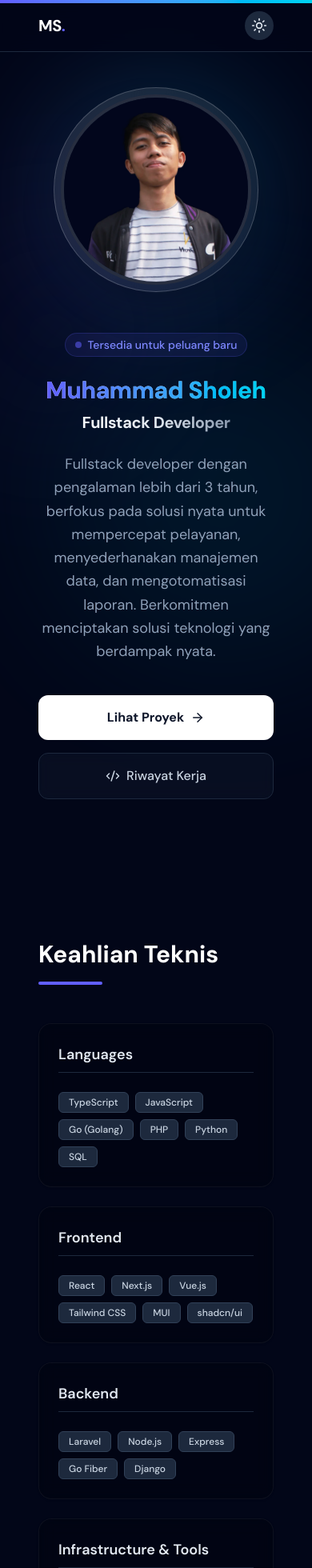
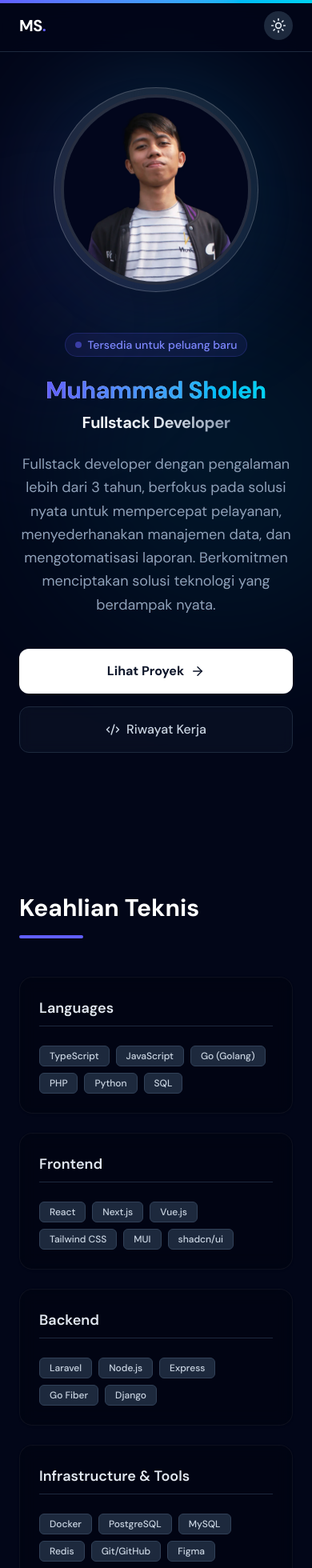
Before and after one commit to Avsholeh/avsholeh.github.io, a React (Vite) app: page / in a window 390 px wide. Shown: the top 1960 px of the page at 80% size. Built offline with nearby package versions, Linux system fonts and the light colour scheme.

Commit message:
feat: change content width

```diff
--- a/src/App.tsx
+++ b/src/App.tsx
@@ -53,7 +53,7 @@ export default function App() {
 
         {/* Navigation */}
         <nav className="fixed top-0 left-0 right-0 z-40 bg-white/80 dark:bg-slate-950/80 backdrop-blur-md border-b border-slate-200 dark:border-slate-800 transition-colors duration-300">
-          <div className="container mx-auto px-12 md:px-24 lg:px-48 h-16 flex items-center justify-between">
+          <div className="container mx-auto px-6 md:px-12 lg:px-48 h-16 flex items-center justify-between">
             <a
               href="#"
               onClick={(e) => {
--- a/src/components/Certificates.tsx
+++ b/src/components/Certificates.tsx
@@ -5,7 +5,7 @@ import { Award, Calendar, ExternalLink } from "lucide-react";
 export default function Certificates() {
   return (
     <section id="certificates" className="py-24 relative">
-      <div className="container mx-auto px-12 md:px-24 lg:px-48">
+      <div className="container mx-auto px-6 md:px-12 lg:px-48">
         <motion.div initial={{ opacity: 0 }} whileInView={{ opacity: 1 }} viewport={{ once: true }} className="mb-12">
           <h2 className="text-3xl font-bold mb-4 dark:text-white text-slate-900">Sertifikasi</h2>
           <div className="h-1 w-20 bg-cyan-500 rounded-full" />
--- a/src/components/Contact.tsx
+++ b/src/components/Contact.tsx
@@ -21,7 +21,7 @@ export default function Contact() {
       {/* Glow */}
       <div className="absolute bottom-0 left-1/2 -translate-x-1/2 w-full h-96 bg-linear-to-t from-indigo-500/10 via-cyan-500/5 to-transparent pointer-events-none" />
 
-      <div className="container mx-auto px-12 md:px-24 lg:px-48">
+      <div className="container mx-auto px-6 md:px-12 lg:px-48">
         <motion.div
           initial={{ opacity: 0, y: 20 }}
           whileInView={{ opacity: 1, y: 0 }}
--- a/src/components/Education.tsx
+++ b/src/components/Education.tsx
@@ -5,7 +5,7 @@ import { BookOpen, Calendar, GraduationCap, MapPin } from "lucide-react";
 export default function Education() {
   return (
     <section id="education" className="py-24 bg-slate-50 dark:bg-slate-900/30">
-      <div className="container mx-auto px-12 md:px-24 lg:px-48">
+      <div className="container mx-auto px-6 md:px-12 lg:px-48">
         <motion.div initial={{ opacity: 0 }} whileInView={{ opacity: 1 }} viewport={{ once: true }} className="mb-12">
           <h2 className="text-3xl font-bold mb-4 dark:text-white text-slate-900">Pendidikan</h2>
           <div className="h-1 w-20 bg-indigo-500 rounded-full" />
--- a/src/components/Experience.tsx
+++ b/src/components/Experience.tsx
@@ -8,7 +8,7 @@ export default function Experience() {
       {/* Decorative background line */}
       <div className="absolute left-0 md:left-1/2 top-0 bottom-0 w-px bg-slate-200 dark:bg-slate-800 transform md:-translate-x-1/2 z-0" />
 
-      <div className="container mx-auto px-12 md:px-24 lg:px-48 relative z-10">
+      <div className="container mx-auto px-6 md:px-12 lg:px-48 relative z-10">
         <motion.div
           initial={{ opacity: 0 }}
           whileInView={{ opacity: 1 }}
--- a/src/components/Hero.tsx
+++ b/src/components/Hero.tsx
@@ -32,7 +32,7 @@ export default function Hero() {
         className="absolute bottom-1/4 -right-20 w-96 h-96 bg-cyan-500/20 rounded-full blur-[100px] pointer-events-none"
       />
 
-      <div className="container mx-auto px-12 md:px-24 lg:px-48 z-10">
+      <div className="container mx-auto px-6 md:px-12 lg:px-48 z-10">
         <div className="flex flex-col-reverse md:flex-row items-center justify-between gap-12 lg:gap-20">
           {/* Left Side: Text Content */}
           <div className="flex-1 flex flex-col items-center md:items-start text-center md:text-left">
--- a/src/components/ProjectDetail.tsx
+++ b/src/components/ProjectDetail.tsx
@@ -20,7 +20,7 @@ export default function ProjectDetail({ project, onBack }: ProjectDetailProps) {
       exit={{ opacity: 0, x: -20 }}
       className="min-h-screen pt-24 pb-20"
     >
-      <div className="container mx-auto px-12 md:px-24 lg:px-48 max-w-6xl">
+      <div className="container mx-auto px-6 md:px-12 lg:px-48 max-w-6xl">
         <button
           onClick={onBack}
           className="group flex items-center gap-2 text-slate-500 hover:text-indigo-500 transition-colors mb-8"
@@ -38,7 +38,7 @@ export default function ProjectDetail({ project, onBack }: ProjectDetailProps) {
               <div className="p-3 w-fit rounded-xl bg-indigo-500/20 backdrop-blur-md border border-indigo-500/30 text-white mb-3">
                 <FolderGit2 size={24} />
               </div>
-              <h1 className="text-3xl md:text-5xl font-bold text-white drop-shadow-md">{project.title}</h1>
+              <h1 className="text-2xl md:text-5xl font-bold text-white drop-shadow-md">{project.title}</h1>
             </div>
           </div>
 
--- a/src/components/Projects.tsx
+++ b/src/components/Projects.tsx
@@ -14,7 +14,7 @@ export default function Projects({ onProjectClick }:ProjectsProps) {
 
   return (
     <section id="projects" className="py-24 bg-slate-50 dark:bg-slate-900/50">
-      <div className="container mx-auto px-12 md:px-24 lg:px-48">
+      <div className="container mx-auto px-6 md:px-12 lg:px-48">
         <motion.div
           initial={{ opacity: 0 }}
           whileInView={{ opacity: 1 }}
--- a/src/components/Skills.tsx
+++ b/src/components/Skills.tsx
@@ -4,7 +4,7 @@ import { motion } from "framer-motion";
 export default function Skills() {
   return (
     <section id="skills" className="py-24 relative">
-      <div className="container mx-auto px-12 md:px-24 lg:px-48">
+      <div className="container mx-auto px-6 md:px-12 lg:px-48">
         <motion.div initial={{ opacity: 0 }} whileInView={{ opacity: 1 }} viewport={{ once: true }} className="mb-12">
           <h2 className="text-3xl font-bold mb-4 dark:text-white text-slate-900">Keahlian Teknis</h2>
           <div className="h-1 w-20 bg-indigo-500 rounded-full" />
```
